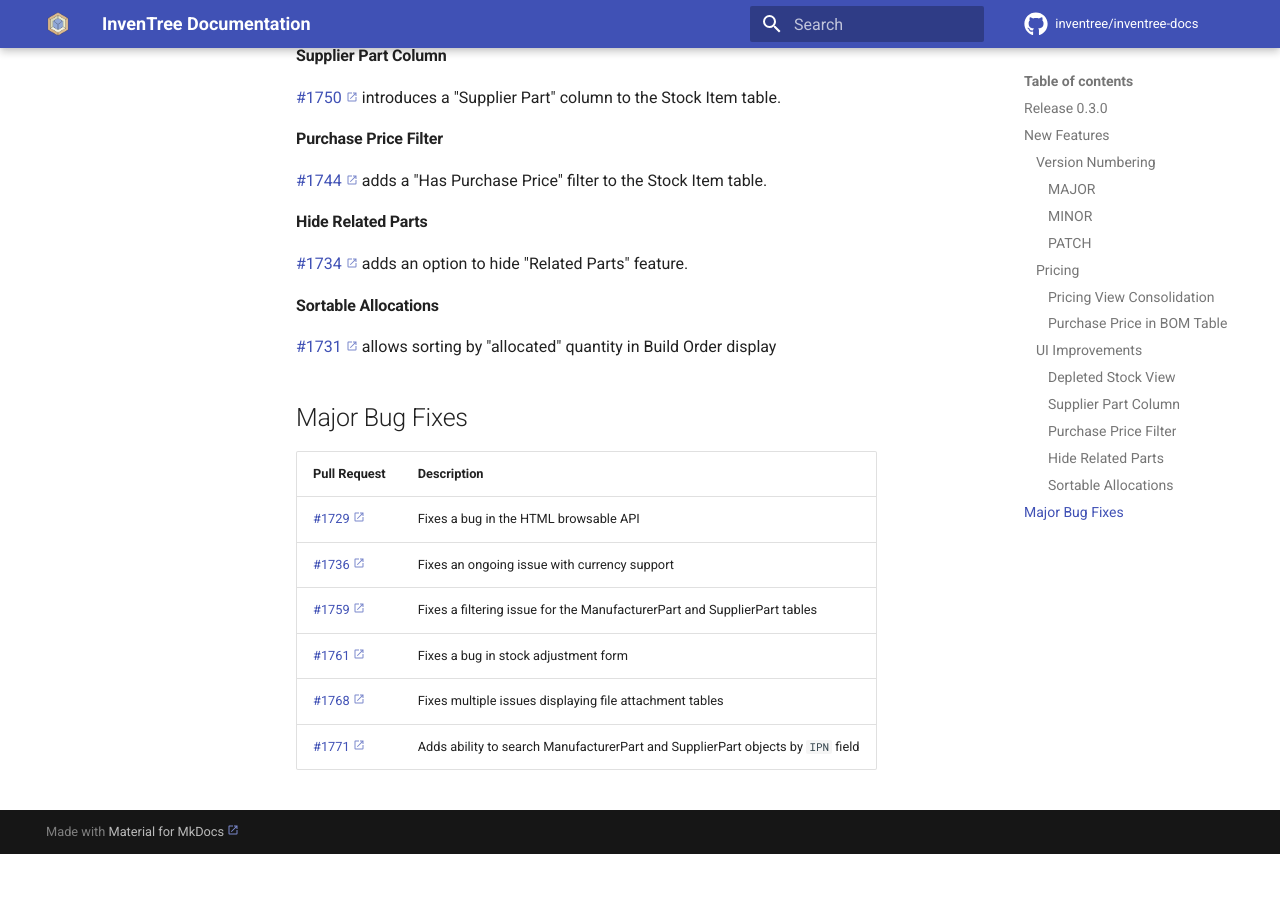
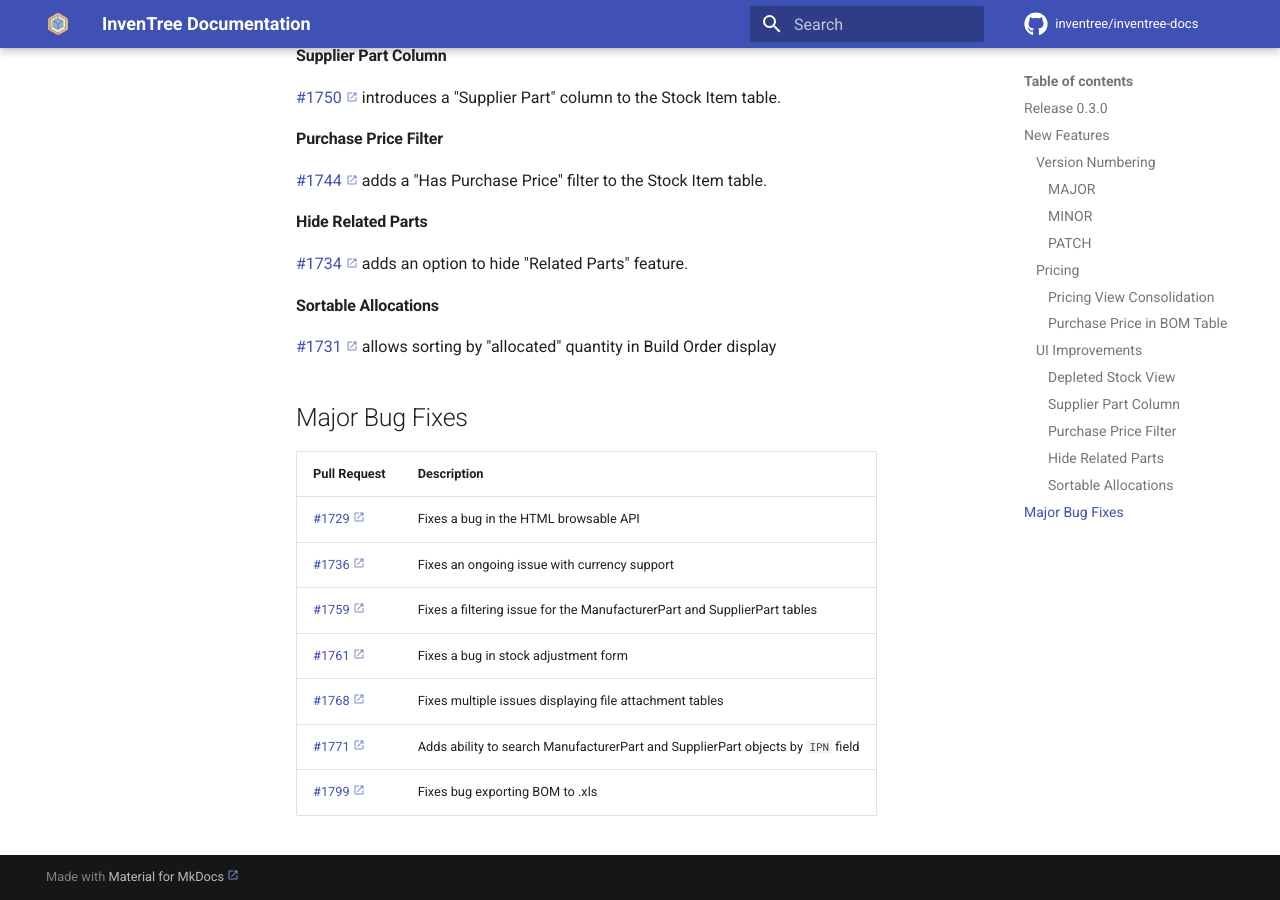
Before and after one commit to inventree/inventree-docs, an MkDocs documentation site: the page built from docs/releases/0.2.5.md, in a window 1280 px wide and 900 px high, scrolled down 1218 px. Built offline with MkDocs 1.6.1 and Material for MkDocs 9.7.7, drawn with Linux system fonts in a browser that asks for light colours; a script that is not in the unit is left out; comment, search, counter and statistics services are not loaded; before the commit the page ends 2072 px from its top, so only the background shows below that.

Commit message:
Update 0.2.5.md

```diff
--- a/docs/releases/0.2.5.md
+++ b/docs/releases/0.2.5.md
@@ -70,3 +70,4 @@ Multiple user interface improvements have been implemented, as described below:
 | [#1761](https://github.com/inventree/InvenTree/pull/1761) | Fixes a bug in stock adjustment form |
 | [#1768](https://github.com/inventree/InvenTree/pull/1768) | Fixes multiple issues displaying file attachment tables |
 | [#1771](https://github.com/inventree/InvenTree/pull/1771) | Adds ability to search ManufacturerPart and SupplierPart objects by `IPN` field |
+| [#1799](https://github.com/inventree/InvenTree/pull/1799) | Fixes bug exporting BOM to .xls |
```
